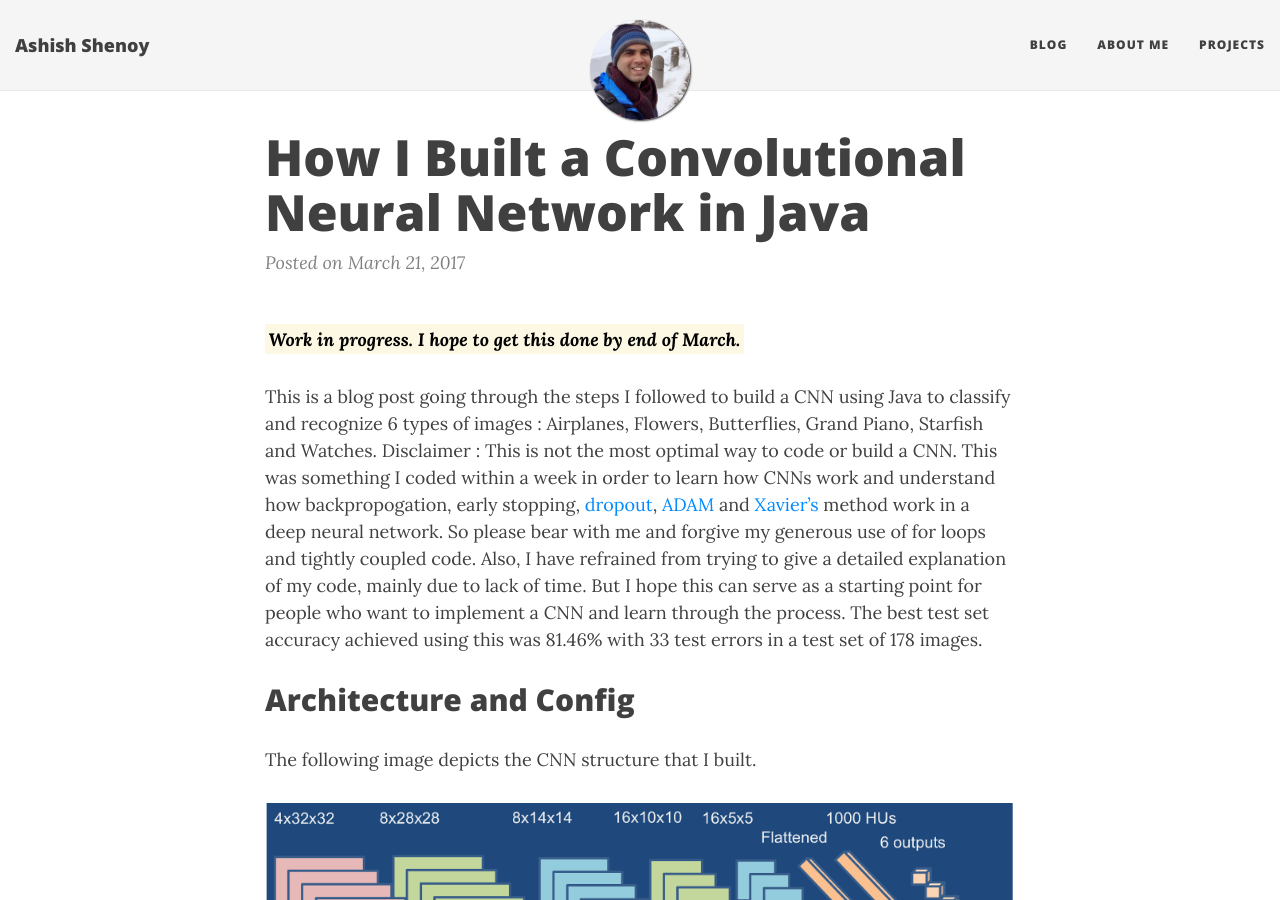
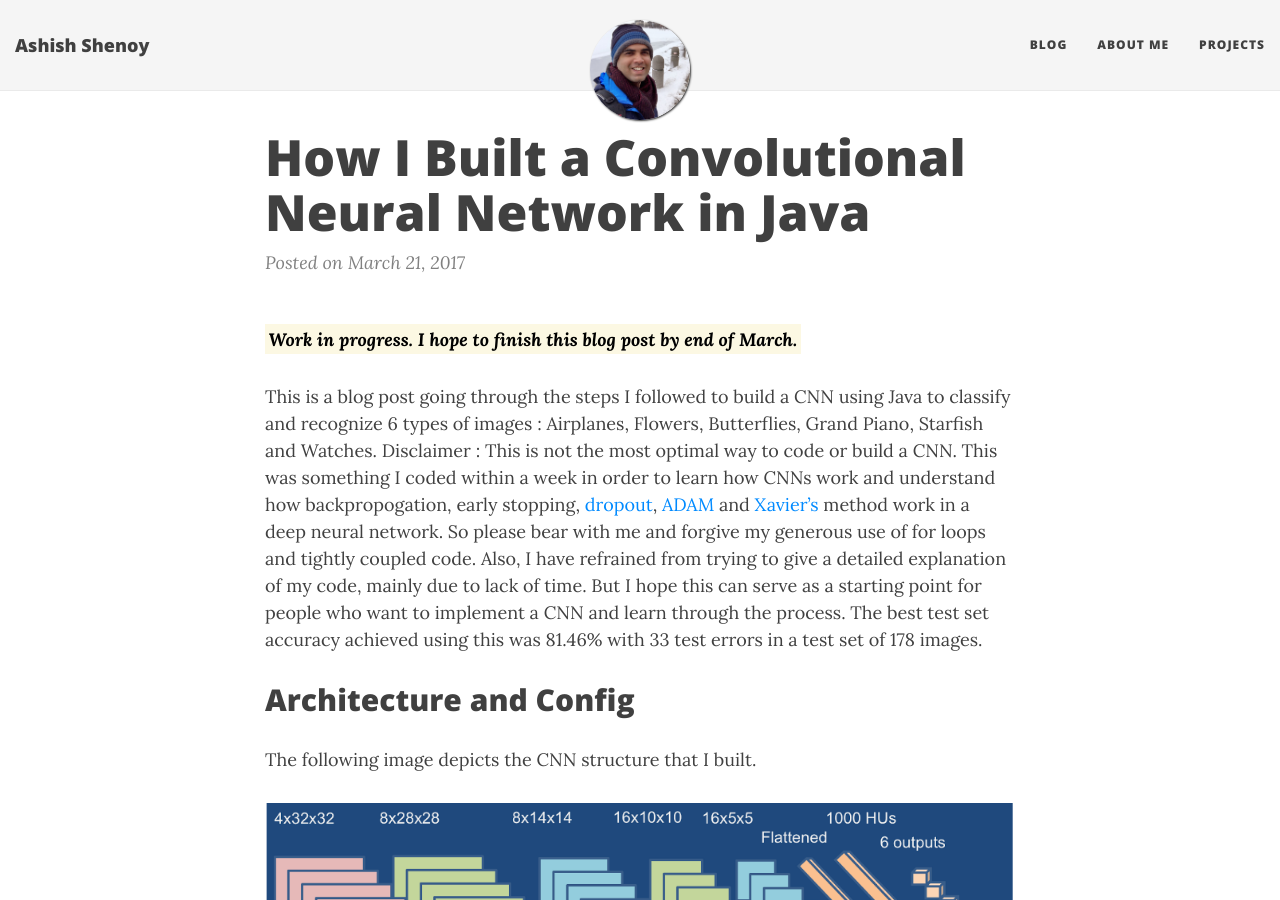
Before and after one commit to ashishvshenoy/ashishvshenoy.github.io, a Jekyll site: the page built from _posts/2017-03-21-how-i-built-a-convolutional-neural-network-in-java.md, in a window 1280 px wide and 900 px high. Built offline with Jekyll 4.4.1, drawn with Linux system fonts in a browser that asks for light colours; nearby versions of some CDN libraries.

Commit message:
Updated 2017-03-21-how-i-built-a-convolutional-neural-network-in-java.md

```diff
--- a/_posts/2017-03-21-how-i-built-a-convolutional-neural-network-in-java.md
+++ b/_posts/2017-03-21-how-i-built-a-convolutional-neural-network-in-java.md
@@ -3,7 +3,7 @@ layout: post
 published: true
 title: How I Built a Convolutional Neural Network in Java
 ---
-**_<mark>Work in progress. I hope to get this done by end of March.</mark>_**
+**_<mark>Work in progress. I hope to finish this blog post by end of March.</mark>_**
 
 This is a blog post going through the steps I followed to build a CNN using Java to classify and recognize 6 types of images : Airplanes, Flowers, Butterflies, Grand Piano, Starfish and Watches. Disclaimer : This is not the most optimal way to code or build a CNN. This was something I coded within a week in order to learn how CNNs work and understand how backpropogation, early stopping, [dropout](https://www.cs.toronto.edu/~hinton/absps/JMLRdropout.pdf), [ADAM](https://arxiv.org/pdf/1412.6980.pdf) and [Xavier's](http://deepdish.io/2015/02/24/network-initialization/) method work in a deep neural network. So please bear with me and forgive my generous use of for loops and tightly coupled code. Also, I have refrained from trying to give a detailed explanation of my code, mainly due to lack of time. But I hope this can serve as a starting point for people who want to implement a CNN and learn through the process.
 The best test set accuracy achieved using this was 81.46% with 33 test errors in a test set of 178 images.
```
